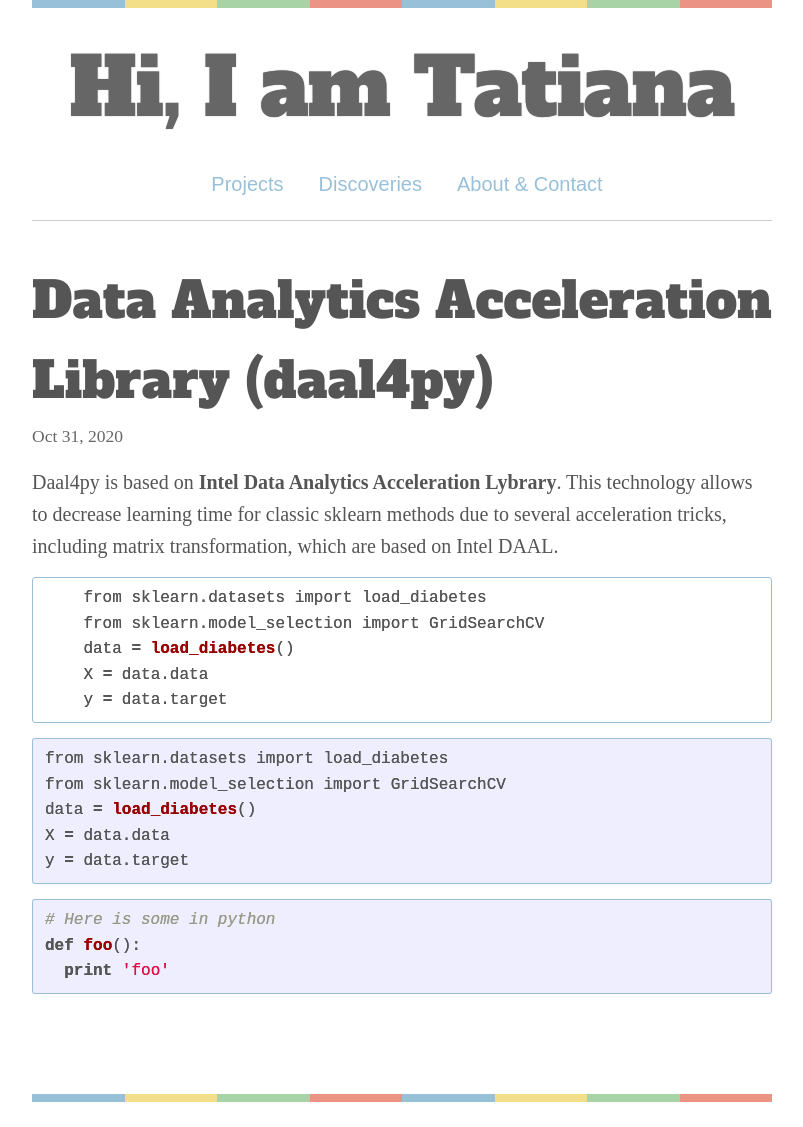
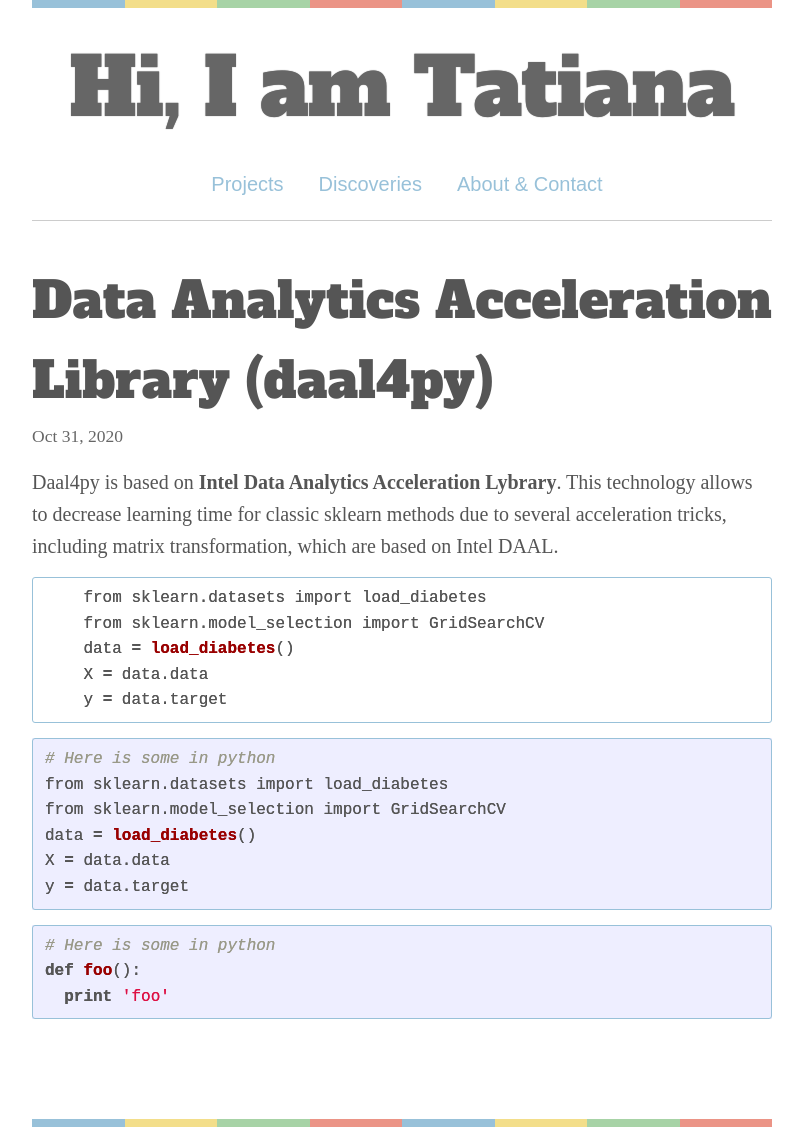
Before and after one commit to tatieliseeva/v-master, a Jekyll site: the page built from _posts/2020-10-31-Data_Analytics_Acceleration_Library(DAAL4PY)_check_out.markdown, in a window 1280 px wide. Shown: the whole page, without its empty margins (238-1041 px from the left). Built offline with Jekyll 4.4.1, drawn with Linux system fonts in a browser that asks for light colours; some web fonts are replaced; before the commit the page ends 1102 px from its top, so only the background shows below that.

Commit message:
Update 2020-10-31-Data_Analytics_Acceleration_Library(DAAL4PY)_check_out.markdown

````diff
--- a/_posts/2020-10-31-Data_Analytics_Acceleration_Library(DAAL4PY)_check_out.markdown
+++ b/_posts/2020-10-31-Data_Analytics_Acceleration_Library(DAAL4PY)_check_out.markdown
@@ -17,6 +17,7 @@ Daal4py is based on **Intel Data Analytics Acceleration Lybrary**. This technolo
 
 
 ```python
+# Here is some in python
 from sklearn.datasets import load_diabetes
 from sklearn.model_selection import GridSearchCV
 data = load_diabetes()
````
